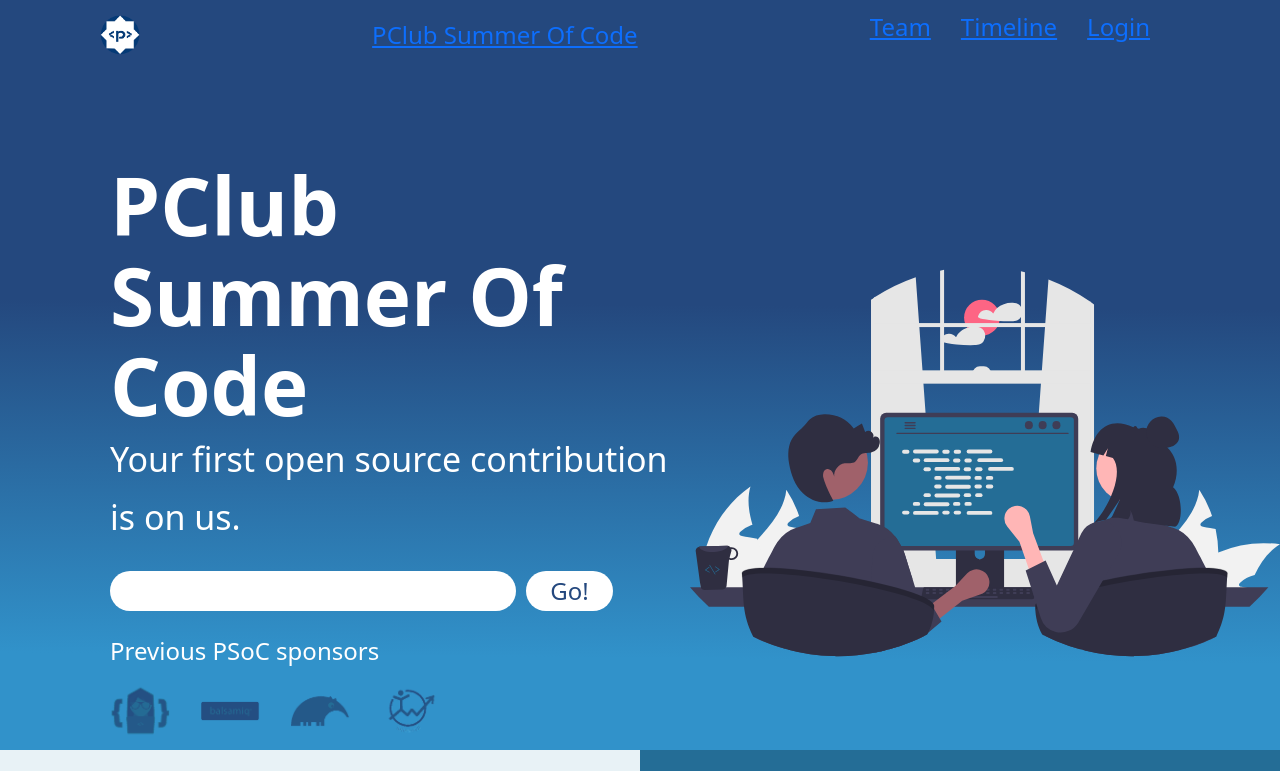
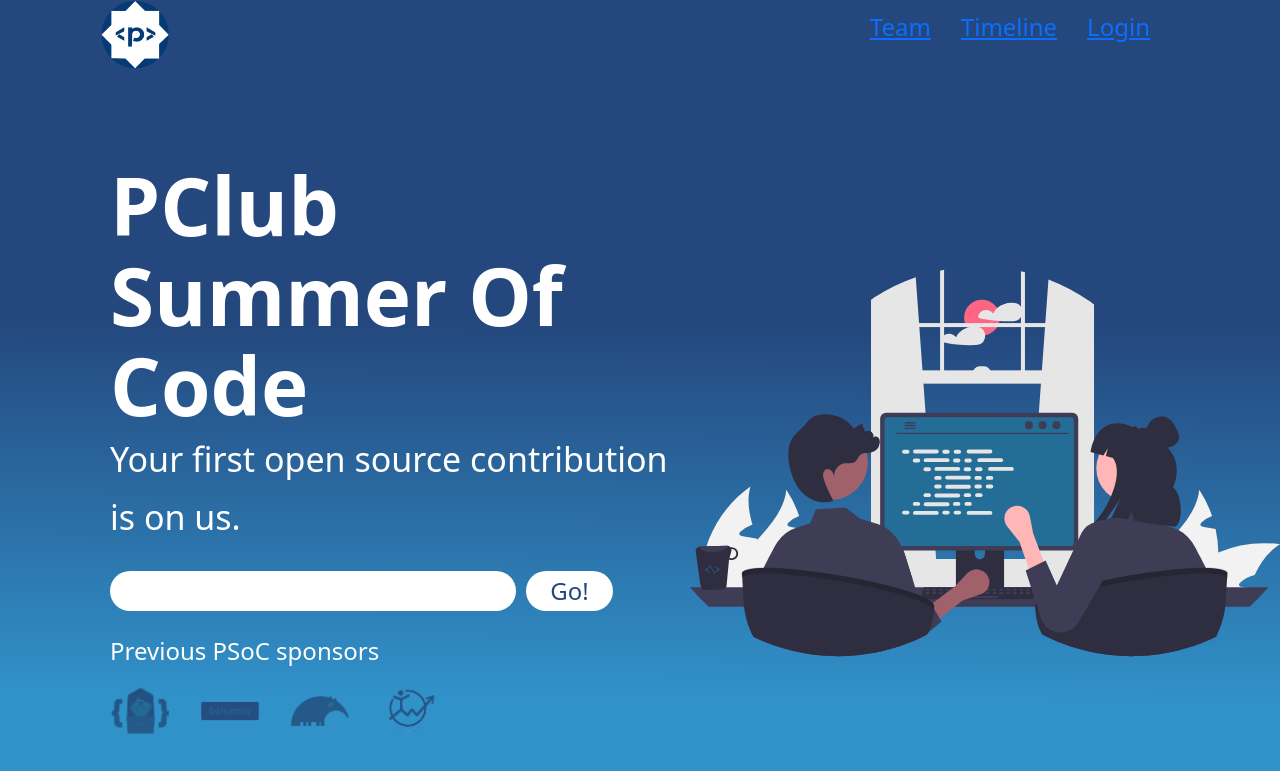
Before and after one commit to hrik2001/psoc2022-landing, a Next.js app in the folder psoc2022/: page / in a window 1280 px wide. Shown: the top 771 px of the page. Built offline with nearby package versions, Linux system fonts and the light colour scheme.

Commit message:
minor ui changes

```diff
--- a/psoc2022/components/intro.jsx
+++ b/psoc2022/components/intro.jsx
@@ -8,14 +8,12 @@
             <div className={styles.navcontainer}>
                 <Image
                     src="/img/psoc-logo-1.png"
-                    width="40px"
-                    height="40px"
+                    width="70px"
+                    height="70px"
                     layout="fixed"
                     alt=""
+                    className={styles.navlogo}
                 />
-                <Link href="/" className={styles.heading}>
-                    PClub Summer Of Code
-                </Link>
                 <ul className={styles.list}>
                     <li className={styles.listItem}>
                         <Link href="/product/Team">Team</Link>
--- a/psoc2022/styles/intro.module.css
+++ b/psoc2022/styles/intro.module.css
@@ -1,7 +1,7 @@
 .container {
     padding-top: 10px;
     width: 100%;
-    height: calc(100vh - 50px);
+    height: 100vh;
     background-image: linear-gradient(0.5deg, #3192ca 12.81%, #24487e 59.29%);
     color: white;
     display: flex;
@@ -31,6 +31,8 @@
     position: sticky;
     font-size: 24px;
 }
+
+
 .card {
     flex: 1;
     padding: 100px;
```
